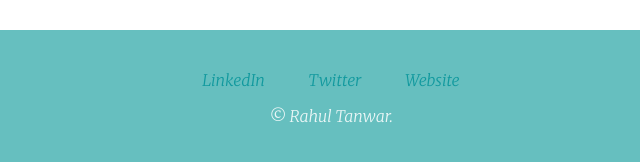
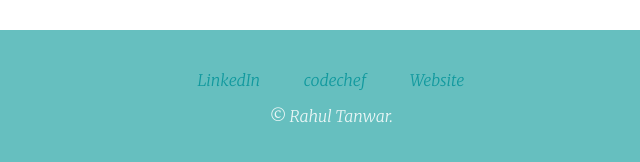
Before and after one commit to Rahul-18-07/My-personal-site, a plain HTML site: page index.html in a window 1280 px wide. Shown: the part 2153-2315 px from the top of the page, 309-949 px from the left. Drawn offline with Linux system fonts and the light colour scheme.

Commit message:
Update index.html

```diff
--- a/index.html
+++ b/index.html
@@ -62,8 +62,8 @@
 
 
     <div class="bottom-container">
-        <a class="footer-link" href="https://www.linkedin.com/">LinkedIn</a>
-        <a class="footer-link" href="https://twitter.com/">Twitter</a>
+        <a class="footer-link" href="https://www.linkedin.com/in/rahul-tanwar-613258231/">LinkedIn</a>
+        <a class="footer-link" href="https://www.codechef.com/users/rahul1807">codechef</a>
         <a class="footer-link" href="index.html">Website</a>
         <p class="copyright">© Rahul Tanwar.</p>
     </div>
```
